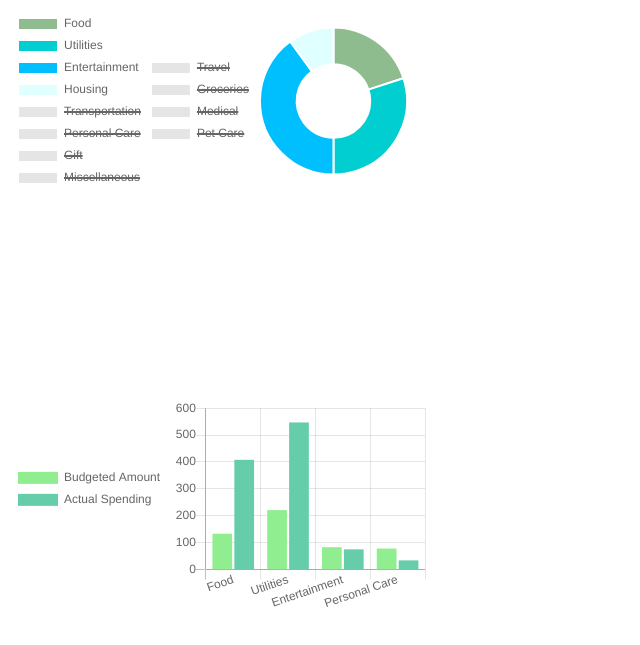
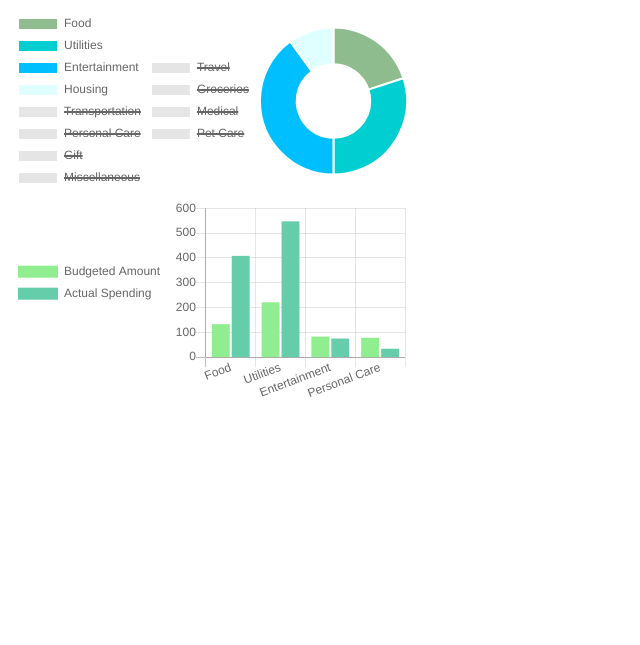
Before and after one commit to chloekim917/catherine-chloe-mod3-project-frontend, a plain HTML site: page graphs.html in a window 1280 px wide. Shown: the part 79-724 px from the top of the page, without its empty margins (0-640 px from the left). Drawn offline with nearby package versions, Linux system fonts and the light colour scheme.

Commit message:
reconfigured graphs

```diff
--- a/graphs.html
+++ b/graphs.html
@@ -5,88 +5,16 @@
     <head>
         <meta charset="utf-8" />
         <title>MintApp</title>
-        <script src="./node_modules/chart.js/dist/Chart.min.js"></script>
+        <script src="https://cdnjs.cloudflare.com/ajax/libs/Chart.js/2.9.3/Chart.min.js"></script>
+        <script src="src/graphs.js"></script>
     </head>
 
     <body>
         <h1>Mint App</h1>
         <div class="chart-container" style="width: 400px; height: 400px">
             <canvas id="donut"></canvas>
-        </div>
-
-        <script data-id="donut-data">
-            let chartData = {
-                labels: [
-                    "Food","Utilities","Entertainment",
-                    "Housing", "Transportation", "Personal Care",
-                    "Gift", "Miscellaneous", "Travel", "Groceries",
-                    "Medical", "Pet Care"
-                    ],
-
-                datasets: [{
-                    data: [20, 30, 40, 10],
-                    backgroundColor: ["#8FBC8F", "#00CED1", "#00BFFF","#E0FFFF"]
-                }]
-            };
-
-            let chartOptions = {
-                legend: {
-                  position: 'left'
-                },
-                animation: {
-                  animateRotate: false,
-                  animateScale: true
-                }
-              };
-
-            // Get the context of the canvas element we want to select
-            //to compile this we will need to be adding to a total every time an expenditure is added
-            let donut = document.getElementById("donut").getContext("2d");
-            new Chart(donut, {
-                type: 'doughnut',
-                data: chartData,
-                options: chartOptions
-            });
-        </script>
-
-        <div class="bar-container" style="width: 420px; height: 400px">
             <canvas id="bar-graph"></canvas>
         </div>
-
-        <script data-id="bar-data">
-            let barData = {
-                labels: [
-                    "Food",
-                    "Utilities",
-                    "Entertainment",
-                    "Personal Care"],
-                datasets: [
-                {
-                  label: "Budgeted Amount",
-                  backgroundColor: "#90EE90",
-                  data: [133,221,83,78]
-                }, {
-                  label: "Actual Spending",
-                  backgroundColor: "#66CDAA",
-                  data: [408,547,75,34]
-                }
-              ]
-            };
-
-            let barOptions = {
-                legend: {
-                  position: 'left'
-                }
-              };
-
-              let bar = document.getElementById("bar-graph").getContext("2d");
-              new Chart(bar, {
-                type: 'bar',
-                data: barData,
-                options: barOptions
-            });
-        </script>
-
     </body>
 
     </html>
--- a/src/graphs.js
+++ b/src/graphs.js
@@ -1,16 +1,76 @@
 document.addEventListener("DOMContentLoaded", function(e){
-    // let popCanvas = document.getElementById("popChart");
-
-    const donutInfoContainer = document.getElementsByTagName("script")[1]
-    const comparisonChartContainer = document.getElementsByTagName("script")[2]
-
-    let donutContent = donutInfoContainer.innerHTML
-    donutContent.innerHTML =
 
 
+console.log("loaded")
+
+
+    let chartData = {
+        labels: [
+            "Food","Utilities","Entertainment",
+            "Housing", "Transportation", "Personal Care",
+            "Gift", "Miscellaneous", "Travel", "Groceries",
+            "Medical", "Pet Care"
+            ],
+
+        datasets: [{
+            data: [20, 30, 40, 10],
+            backgroundColor: ["#8FBC8F", "#00CED1", "#00BFFF","#E0FFFF"]
+        }]
+    };
+
+    let chartOptions = {
+        legend: {
+          position: 'left'
+        },
+        animation: {
+          animateRotate: false,
+          animateScale: true
+        }
+      };
+
+    // Get the context of the canvas element we want to select
+    //to compile this we will need to be adding to a total every time an expenditure is added
+    let donut = document.getElementById("donut").getContext("2d");
+    new Chart(donut, {
+        type: 'doughnut',
+        data: chartData,
+        options: chartOptions
+    });
 
     // const donutChartId = document.getElementsByTagName("script")[1].dataset.id
     // const ComparisonChartId = document.getElementsByTagName("script")[2].dataset.id
 
+    let barData = {
+        labels: [
+            "Food",
+            "Utilities",
+            "Entertainment",
+            "Personal Care"],
+        datasets: [
+        {
+          label: "Budgeted Amount",
+          backgroundColor: "#90EE90",
+          data: [133,221,83,78]
+        }, {
+          label: "Actual Spending",
+          backgroundColor: "#66CDAA",
+          data: [408,547,75,34]
+        }
+      ]
+    };
+
+    let barOptions = {
+        legend: {
+          position: 'left'
+        }
+      };
+
+      let bar = document.getElementById("bar-graph").getContext("2d");
+      new Chart(bar, {
+        type: 'bar',
+        data: barData,
+        options: barOptions
+    });
+
 
 })
```
Also changed, not shown: package.json (deleted, +0 -23 lines), 1 other file.
